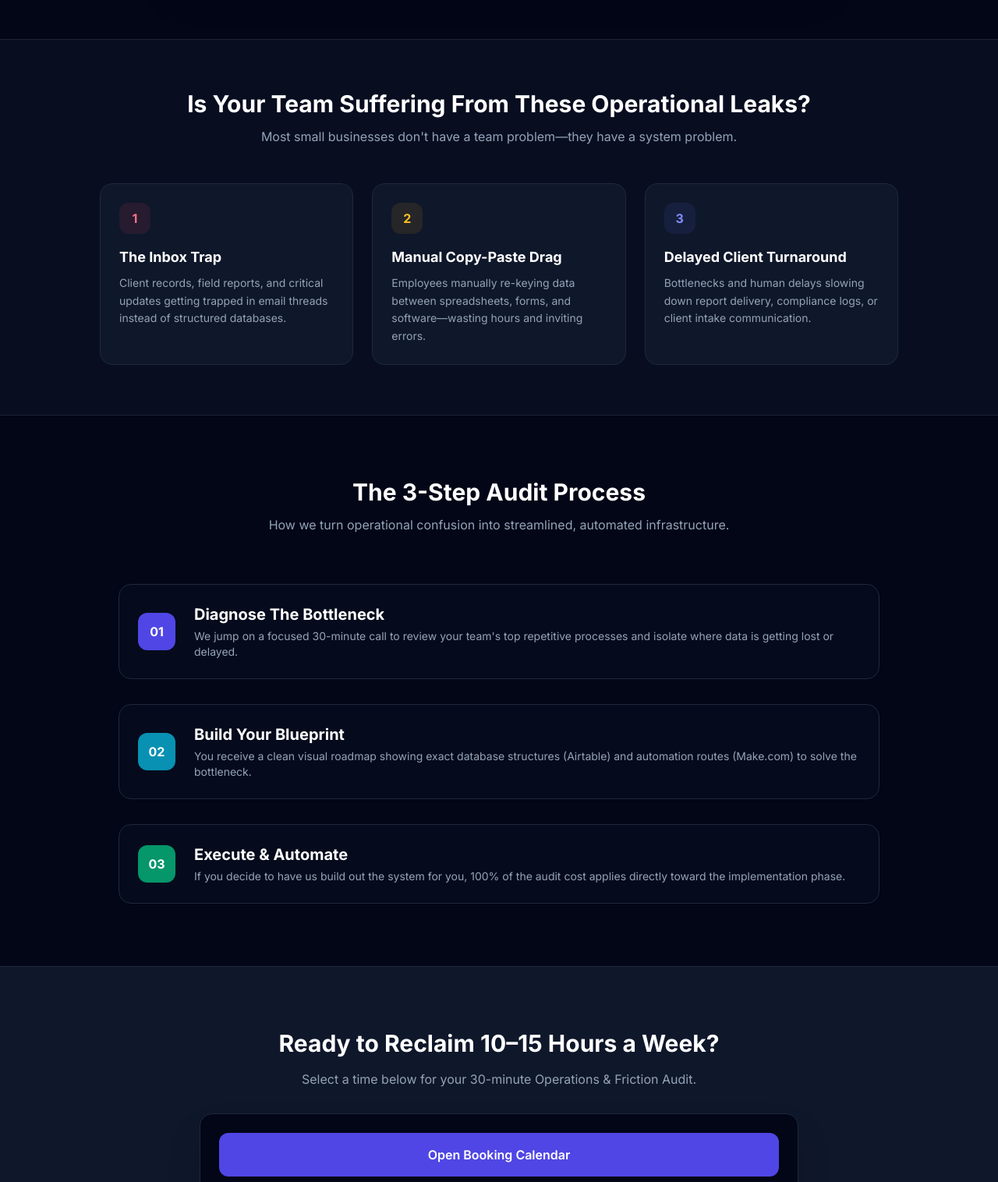
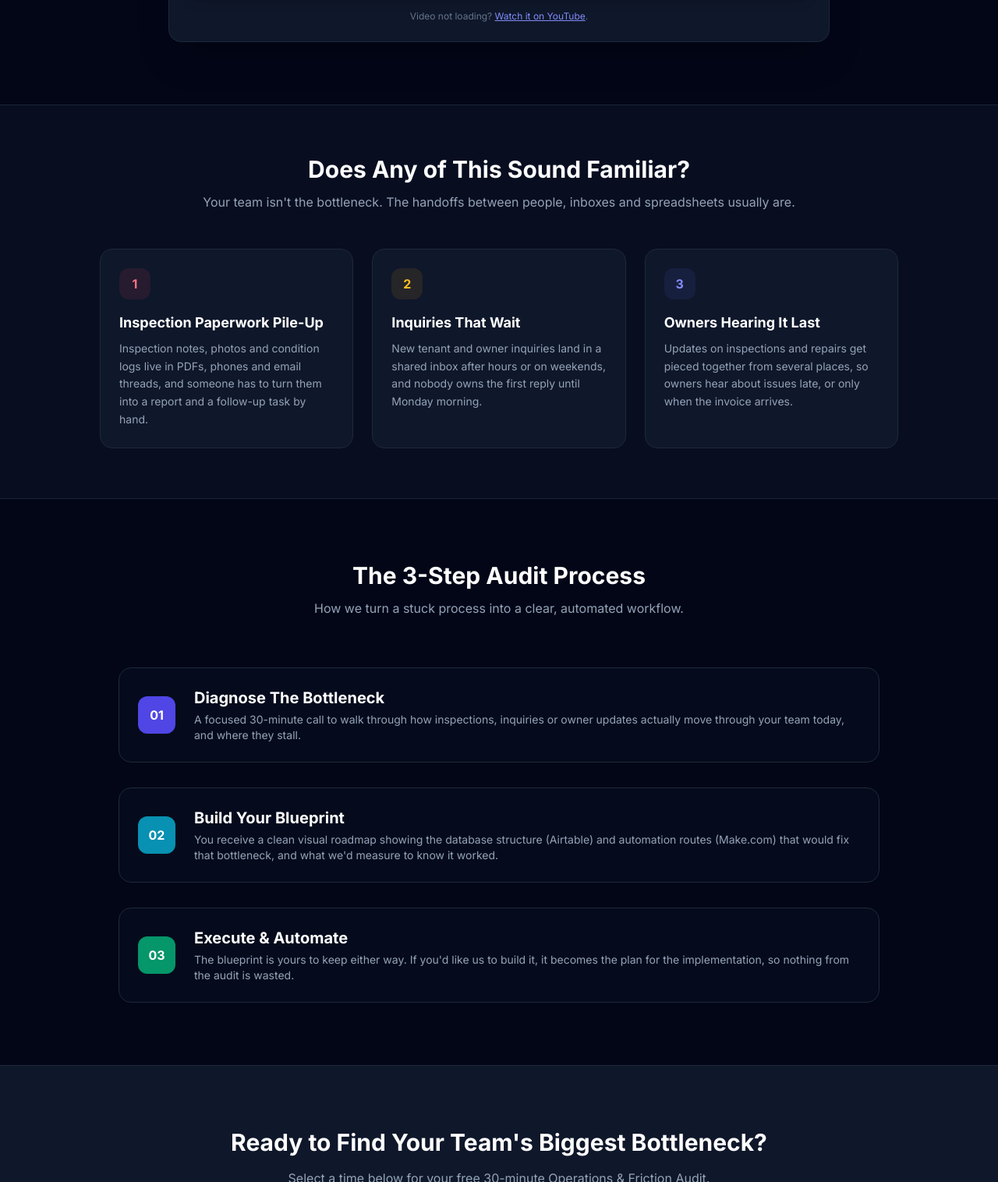
Before and after one commit to Automate-With-Danielle/Operations-Audit, a plain HTML site: page index.html in a window 1280 px wide. Shown: the part 1284-2800 px from the top of the page at 78% size. Drawn offline with nearby package versions, Linux system fonts and the light colour scheme.

Commit message:
Add files via upload

```diff
--- a/index.html
+++ b/index.html
@@ -1,9 +1,10 @@
- < !DOCTYPE html>
+<!DOCTYPE html>
 <html lang="en" class="scroll-smooth">
 <head>
     <meta charset="UTF-8">
     <meta name="viewport" content="width=device-width, initial-scale=1.0">
-    <title>Operations & Friction Audit | Automate With Danielle</title>
+    <title>Operations & Friction Audit for Property Managers | Automate With Danielle</title>
+    <meta name="description" content="A free 30-minute operations audit for independent property management companies. Find where inspections, lead replies and owner updates get stuck, and get a clear plan to fix that first.">
     <script src="https://cdn.tailwindcss.com"></script>
     <link rel="preconnect" href="https://fonts.googleapis.com">
     <link rel="preconnect" href="https://fonts.gstatic.com" crossorigin>
@@ -30,20 +31,20 @@
     <!-- Hero Section -->
     <section class="py-20 md:py-24 px-6 max-w-5xl mx-auto text-center">
         <div class="inline-flex items-center space-x-2 bg-indigo-500/10 border border-indigo-500/20 text-indigo-400 text-xs font-semibold px-3 py-1.5 rounded-full mb-8">
-            <span>Built for Small Businesses & Operations Teams</span>
+            <span>Built for Independent Property Management Companies</span>
         </div>
         <h1 class="text-4xl md:text-6xl font-extrabold tracking-tight text-white leading-tight mb-6">
-            Stop Losing 15+ Hours Every Week to <span class="text-transparent bg-clip-text bg-gradient-to-r from-indigo-400 to-cyan-400">Broken Workflows.</span>
+            Find Where Your Team's Work Gets Stuck. <span class="text-transparent bg-clip-text bg-gradient-to-r from-indigo-400 to-cyan-400">Fix That First.</span>
         </h1>
         <p class="text-lg md:text-xl text-slate-400 max-w-2xl mx-auto mb-10 leading-relaxed">
-            We audit your manual operations, pinpoint data bottlenecks in your team’s daily routines, and map out the exact system blueprint to automate them.
+            Inspection paperwork that waits for someone to type it up. Rental inquiries that sit in a shared inbox. Owner updates that go out late. We find the one bottleneck costing your team the most and map out exactly how to automate it — alongside the property management software you already use.
         </p>
         <div class="flex flex-col sm:flex-row items-center justify-center gap-4">
             <a href="#book-audit" class="w-full sm:w-auto text-base font-semibold bg-indigo-600 hover:bg-indigo-500 text-white px-8 py-4 rounded-xl shadow-lg shadow-indigo-500/25 transition-all duration-200">
                 Claim Your Free 30-Minute Audit
             </a>
             <a href="#demo-video" class="w-full sm:w-auto text-base font-semibold bg-slate-900 hover:bg-slate-800 text-slate-300 border border-slate-800 px-8 py-4 rounded-xl transition-all duration-200">
-                Watch 60-Sec Demo
+                Watch the 90-Sec Demo
             </a>
         </div>
     </section>
@@ -52,19 +53,23 @@
     <section id="demo-video" class="pb-20 px-6 max-w-4xl mx-auto">
         <div class="bg-slate-900 border border-slate-800 p-4 md:p-6 rounded-2xl shadow-2xl">
             <div class="text-center mb-6">
-                <h2 class="text-xl md:text-2xl font-bold text-white mb-2">See How Field Inspection Automations Work in 60 Seconds</h2>
-                <p class="text-sm text-slate-400">Form entries transformed into AI compliance summaries & direct owner notifications—zero manual re-typing.</p>
+                <h2 class="text-xl md:text-2xl font-bold text-white mb-2">See an Inspection Compliance Workflow Run in 90 Seconds</h2>
+                <p class="text-sm text-slate-400">An inspection form entry becomes an AI-written compliance summary and a direct owner notification — no re-typing. (Demo built for my own business with sample data.)</p>
             </div>
             <div class="relative w-full rounded-xl overflow-hidden shadow-lg border border-slate-800/80" style="padding-bottom: 56.25%;">
                 <iframe
                     class="absolute top-0 left-0 w-full h-full"
                     src="https://www.youtube.com/embed/qmQq700SoAY"
-                    title="Inspection Automation Demo Video"
+                    title="Inspection Compliance Automation Demo Video"
                     frameborder="0"
                     allow="accelerometer; autoplay; clipboard-write; encrypted-media; gyroscope; picture-in-picture; web-share"
+                    referrerpolicy="strict-origin-when-cross-origin"
                     allowfullscreen>
                 </iframe>
             </div>
+            <p class="text-center text-xs text-slate-500 mt-4">
+                Video not loading? <a href="https://www.youtube.com/watch?v=qmQq700SoAY" target="_blank" rel="noopener" class="text-indigo-400 hover:text-indigo-300 underline">Watch it on YouTube</a>.
+            </p>
         </div>
     </section>
 
@@ -72,24 +77,24 @@
     <section class="py-16 bg-slate-900/50 border-y border-slate-800/80 px-6">
         <div class="max-w-5xl mx-auto">
             <div class="text-center mb-12">
-                <h2 class="text-2xl md:text-3xl font-bold text-white mb-3">Is Your Team Suffering From These Operational Leaks?</h2>
-                <p class="text-slate-400">Most small businesses don't have a team problem—they have a system problem.</p>
+                <h2 class="text-2xl md:text-3xl font-bold text-white mb-3">Does Any of This Sound Familiar?</h2>
+                <p class="text-slate-400">Your team isn't the bottleneck. The handoffs between people, inboxes and spreadsheets usually are.</p>
             </div>
             <div class="grid md:grid-cols-3 gap-6">
                 <div class="bg-slate-900 border border-slate-800 p-6 rounded-2xl">
                     <div class="w-10 h-10 bg-rose-500/10 text-rose-400 rounded-xl flex items-center justify-center mb-4 font-bold">1</div>
-                    <h3 class="text-lg font-bold text-white mb-2">The Inbox Trap</h3>
-                    <p class="text-sm text-slate-400 leading-relaxed">Client records, field reports, and critical updates getting trapped in email threads instead of structured databases.</p>
+                    <h3 class="text-lg font-bold text-white mb-2">Inspection Paperwork Pile-Up</h3>
+                    <p class="text-sm text-slate-400 leading-relaxed">Inspection notes, photos and condition logs live in PDFs, phones and email threads, and someone has to turn them into a report and a follow-up task by hand.</p>
                 </div>
                 <div class="bg-slate-900 border border-slate-800 p-6 rounded-2xl">
                     <div class="w-10 h-10 bg-amber-500/10 text-amber-400 rounded-xl flex items-center justify-center mb-4 font-bold">2</div>
-                    <h3 class="text-lg font-bold text-white mb-2">Manual Copy-Paste Drag</h3>
-                    <p class="text-sm text-slate-400 leading-relaxed">Employees manually re-keying data between spreadsheets, forms, and software—wasting hours and inviting errors.</p>
+                    <h3 class="text-lg font-bold text-white mb-2">Inquiries That Wait</h3>
+                    <p class="text-sm text-slate-400 leading-relaxed">New tenant and owner inquiries land in a shared inbox after hours or on weekends, and nobody owns the first reply until Monday morning.</p>
                 </div>
                 <div class="bg-slate-900 border border-slate-800 p-6 rounded-2xl">
                     <div class="w-10 h-10 bg-indigo-500/10 text-indigo-400 rounded-xl flex items-center justify-center mb-4 font-bold">3</div>
-                    <h3 class="text-lg font-bold text-white mb-2">Delayed Client Turnaround</h3>
-                    <p class="text-sm text-slate-400 leading-relaxed">Bottlenecks and human delays slowing down report delivery, compliance logs, or client intake communication.</p>
+                    <h3 class="text-lg font-bold text-white mb-2">Owners Hearing It Last</h3>
+                    <p class="text-sm text-slate-400 leading-relaxed">Updates on inspections and repairs get pieced together from several places, so owners hear about issues late, or only when the invoice arrives.</p>
                 </div>
             </div>
         </div>
@@ -99,28 +104,28 @@
     <section id="how-it-works" class="py-20 px-6 max-w-5xl mx-auto">
         <div class="text-center mb-16">
             <h2 class="text-3xl font-bold text-white mb-3">The 3-Step Audit Process</h2>
-            <p class="text-slate-400">How we turn operational confusion into streamlined, automated infrastructure.</p>
+            <p class="text-slate-400">How we turn a stuck process into a clear, automated workflow.</p>
         </div>
         <div class="space-y-8">
             <div class="flex flex-col md:flex-row items-start md:items-center gap-6 p-6 rounded-2xl bg-slate-900/30 border border-slate-800">
                 <div class="w-12 h-12 rounded-xl bg-indigo-600 text-white font-bold flex items-center justify-center shrink-0">01</div>
                 <div>
                     <h3 class="text-xl font-bold text-white mb-1">Diagnose The Bottleneck</h3>
-                    <p class="text-slate-400 text-sm">We jump on a focused 30-minute call to review your team's top repetitive processes and isolate where data is getting lost or delayed.</p>
+                    <p class="text-slate-400 text-sm">A focused 30-minute call to walk through how inspections, inquiries or owner updates actually move through your team today, and where they stall.</p>
                 </div>
             </div>
             <div class="flex flex-col md:flex-row items-start md:items-center gap-6 p-6 rounded-2xl bg-slate-900/30 border border-slate-800">
                 <div class="w-12 h-12 rounded-xl bg-cyan-600 text-white font-bold flex items-center justify-center shrink-0">02</div>
                 <div>
                     <h3 class="text-xl font-bold text-white mb-1">Build Your Blueprint</h3>
-                    <p class="text-slate-400 text-sm">You receive a clean visual roadmap showing exact database structures (Airtable) and automation routes (Make.com) to solve the bottleneck.</p>
+                    <p class="text-slate-400 text-sm">You receive a clean visual roadmap showing the database structure (Airtable) and automation routes (Make.com) that would fix that bottleneck, and what we'd measure to know it worked.</p>
                 </div>
             </div>
             <div class="flex flex-col md:flex-row items-start md:items-center gap-6 p-6 rounded-2xl bg-slate-900/30 border border-slate-800">
                 <div class="w-12 h-12 rounded-xl bg-emerald-600 text-white font-bold flex items-center justify-center shrink-0">03</div>
                 <div>
                     <h3 class="text-xl font-bold text-white mb-1">Execute & Automate</h3>
-                    <p class="text-slate-400 text-sm">If you decide to have us build out the system for you, 100% of the audit cost applies directly toward the implementation phase.</p>
+                    <p class="text-slate-400 text-sm">The blueprint is yours to keep either way. If you'd like us to build it, it becomes the plan for the implementation, so nothing from the audit is wasted.</p>
                 </div>
             </div>
         </div>
@@ -129,8 +134,8 @@
     <!-- Booking / CTA Section -->
     <section id="book-audit" class="py-20 px-6 bg-slate-900 border-t border-slate-800">
         <div class="max-w-3xl mx-auto text-center">
-            <h2 class="text-3xl font-bold text-white mb-4">Ready to Reclaim 10–15 Hours a Week?</h2>
-            <p class="text-slate-400 mb-8">Select a time below for your 30-minute Operations & Friction Audit.</p>
+            <h2 class="text-3xl font-bold text-white mb-4">Ready to Find Your Team's Biggest Bottleneck?</h2>
+            <p class="text-slate-400 mb-8">Select a time below for your free 30-minute Operations & Friction Audit.</p>
 
             <!-- Calendly Embed Container -->
             <div class="bg-slate-950 p-6 rounded-2xl border border-slate-800 shadow-2xl">
```
